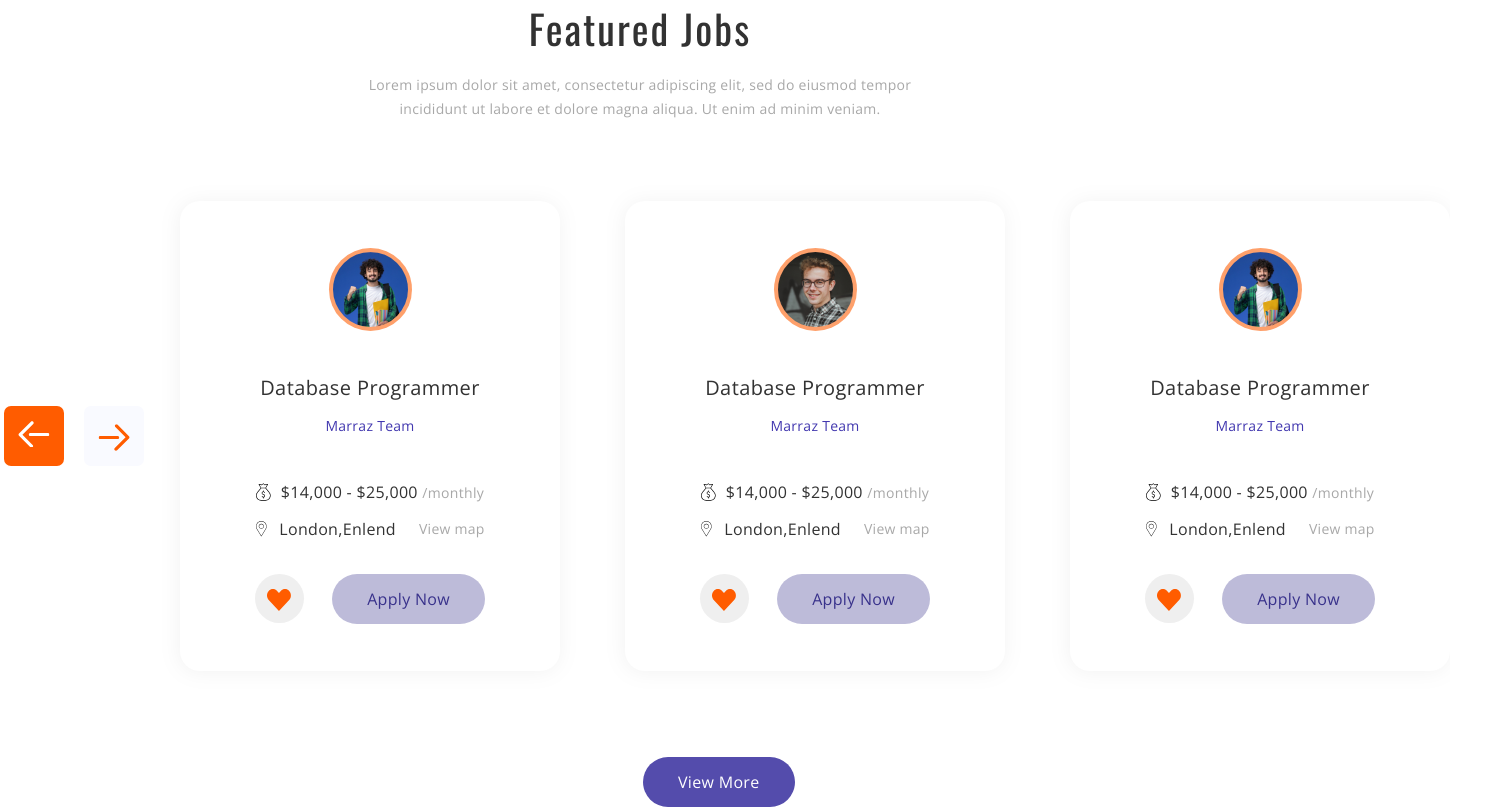
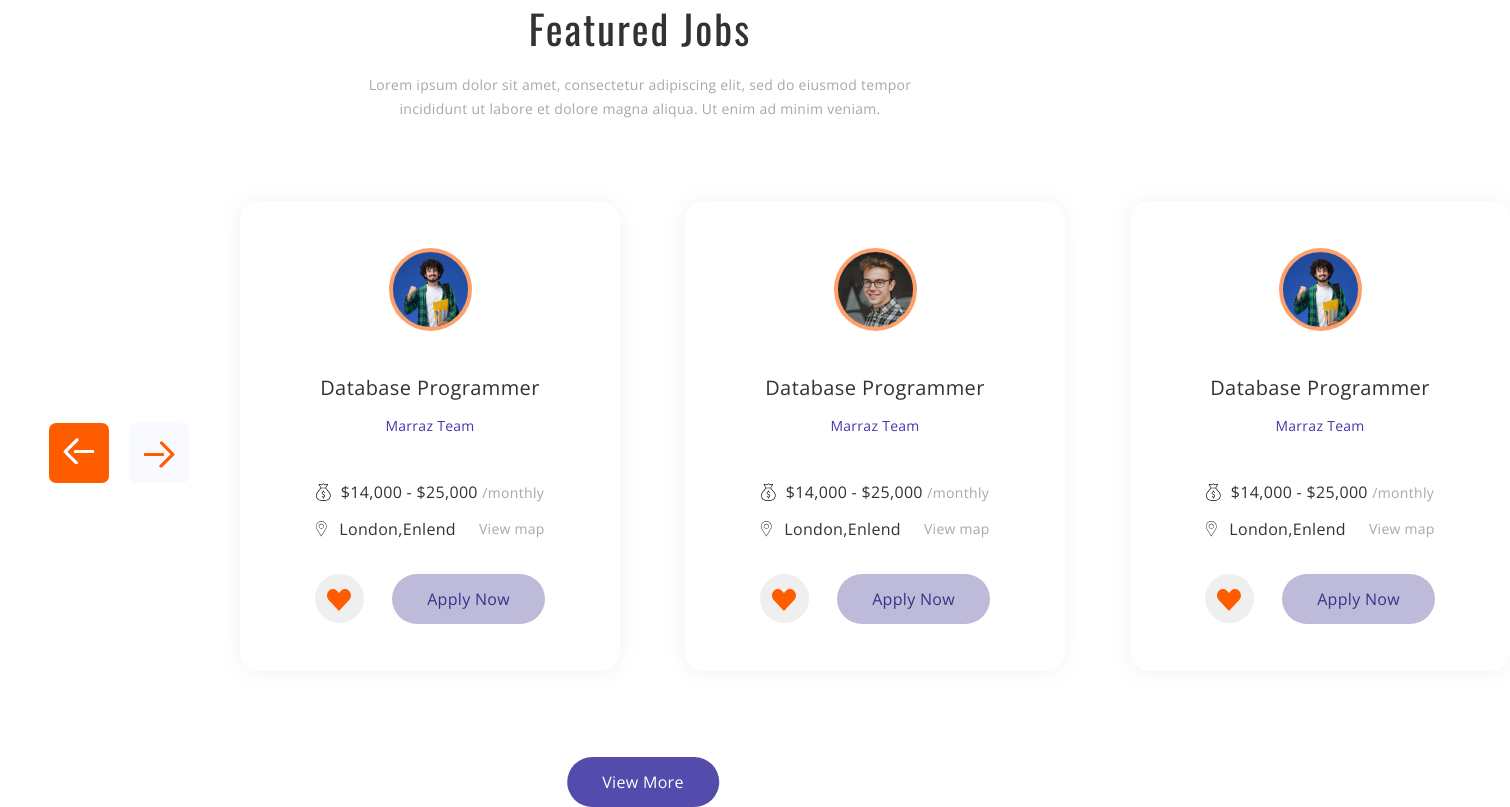
Before and after one commit to SePt1k0404/landing-1-find-our-talanted, a plain HTML site: page index.html in a window 1280 px wide. Shown: the part 2008-2815 px from the top of the page, 1510 px wide, since content can reach past the window. Drawn offline with nearby package versions, Linux system fonts and the light colour scheme; a web font is replaced by a local one.

Commit message:
added more respon for featured-jobs section

```diff
--- a/css/featured-jobs.css
+++ b/css/featured-jobs.css
@@ -6,8 +6,8 @@
 
 .featured-jobs__button-arrow-wrapper {
   position: absolute;
-  right: 1066px;
-  top: 403px;
+  left: clamp(-96px, calc(-96px + (1340px - 100vw)), 0px);
+  top: 302px;
   display: flex;
   align-items: center;
   justify-content: center;
@@ -66,6 +66,7 @@
 .students-list {
   position: absolute;
   left: 95px;
+  left: clamp(95px, calc(95px + (1340px - 100vw)), 191px);
   top: 80px;
   display: flex;
   align-items: center;
@@ -279,7 +280,8 @@
 .students-list-wrapper__button {
   position: absolute;
   top: 636px;
-  left: 558px;
+  left: min(calc(100vw / 2), 558px);
+  transform: translateX(-50%);
   padding: 15px 35px;
   border: none;
   border-radius: 47px;
--- a/index.html
+++ b/index.html
@@ -262,6 +262,13 @@
       </section>
       <section class="featured-jobs">
         <div class="featured-jobs__wrapper section">
+          <h2 class="featured-jobs__title title">Featured Jobs</h2>
+          <p class="featured-jobs__desc">
+            Lorem ipsum dolor sit amet, consectetur adipiscing elit, sed do
+            eiusmod tempor incididunt ut labore et dolore magna aliqua. Ut enim
+            ad minim veniam.
+          </p>
+          <div class="students-list-wrapper">
             <div class="featured-jobs__button-arrow-wrapper">
               <button class="featured-jobs__arrow-button left">
                 <svg class="featured-jobs__arrow-button-icon">
@@ -278,13 +285,6 @@
                 </svg>
               </button>
             </div>
-          <h2 class="featured-jobs__title title">Featured Jobs</h2>
-          <p class="featured-jobs__desc">
-            Lorem ipsum dolor sit amet, consectetur adipiscing elit, sed do
-            eiusmod tempor incididunt ut labore et dolore magna aliqua. Ut enim
-            ad minim veniam.
-          </p>
-          <div class="students-list-wrapper">
             <ul class="students-list">
               <li class="students-list__card">
                 <div class="student-list__student-img-wrapper">
```
Lines whose indentation alone changed are shown as unchanged.
